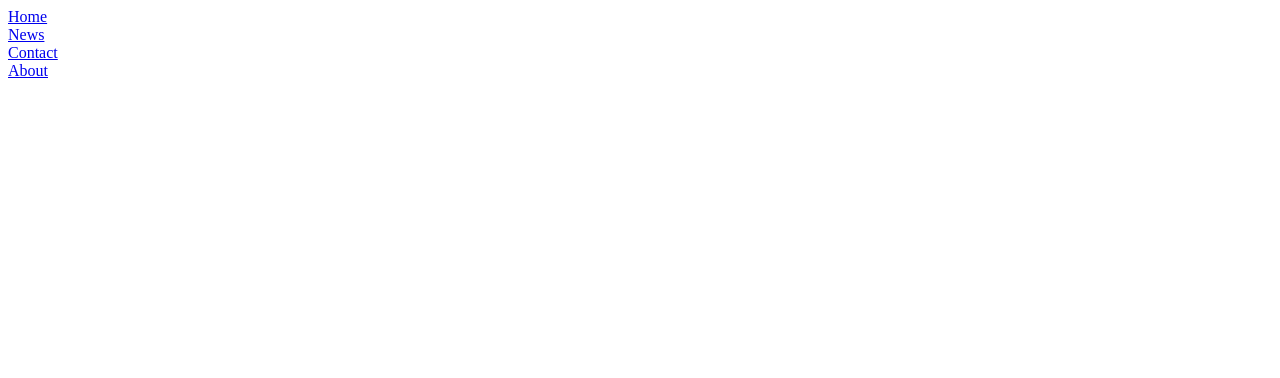
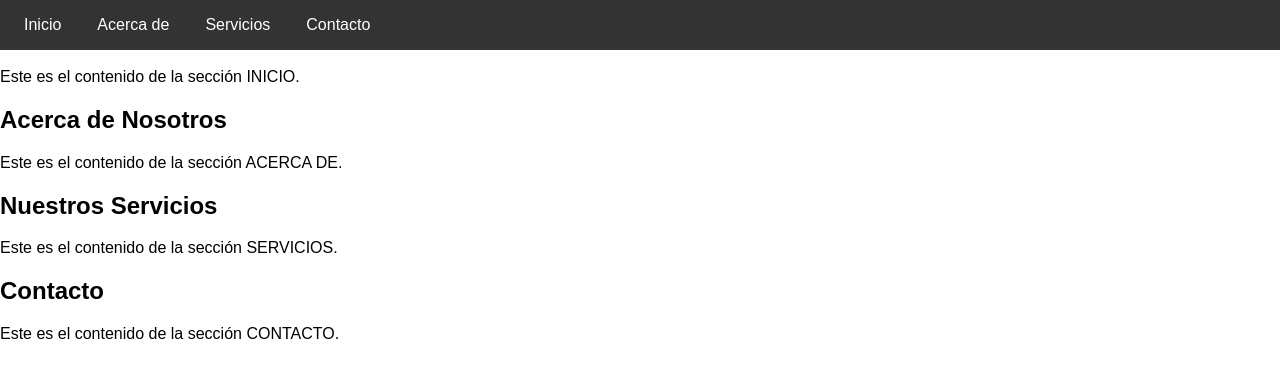
Before and after one commit to ErisGC/lab14, a plain HTML site: page Index.html in a window 1280 px wide. Drawn offline with Linux system fonts and the light colour scheme.

Commit message:
Comitando todo

```diff
--- a/Index.html
+++ b/Index.html
@@ -1,20 +1,52 @@
 <!DOCTYPE html>
-<html lang="en">
+<html lang="es">
 <head>
     <meta charset="UTF-8">
     <meta name="viewport" content="width=device-width, initial-scale=1.0">
-    <title>Document</title>
     <link rel="stylesheet" href="/Styles/Style.css">
+    <title>Página de Navegación</title>
 </head>
 <body>
-    <footer>
-        <ul>
-            <li><a href="default.asp">Home</a></li>
-            <li><a href="news.asp">News</a></li>
-            <li><a href="contact.asp">Contact</a></li>
-            <li><a href="about.asp">About</a></li>
-        </ul>
-    </footer>
+    <header>
+        <nav>
+            <ul id="nav-list">
+                <li><a href="#home">Inicio</a></li>
+                <li><a href="#about">Acerca de</a></li>
+                <li><a href="#services">Servicios</a></li>
+                <li><a href="#contact">Contacto</a></li>
+            </ul>
 
+            <!-- Botón de menú para pantallas pequeñas -->
+            <button id="nav-toggle" aria-label="Toggle navigation">
+                <img src="menu.png" width="60" height="70" alt="Menú">
+            </button>
+        </nav>
+    </header>
+    <main>
+        <!-- Sección Inicio -->
+        <section id="home">
+            <h1>Bienvenidos a nuestro sitio</h1>
+            <p>Este es el contenido de la sección INICIO.</p>
+        </section>
+
+        <!-- Sección Acerca de -->
+        <section id="about">
+            <h1>Acerca de Nosotros</h1>
+            <p>Este es el contenido de la sección ACERCA DE.</p>
+        </section>
+
+        <!-- Sección Servicios -->
+        <section id="services">
+            <h1>Nuestros Servicios</h1>
+            <p>Este es el contenido de la sección SERVICIOS.</p>
+        </section>
+
+        <!-- Sección Contacto -->
+        <section id="contact">
+            <h1>Contacto</h1>
+            <p>Este es el contenido de la sección CONTACTO.</p>
+        </section>
+    </main>
+    <script src="/Logic/script14.js"></script>
 </body>
 </html>
--- /dev/null
+++ b/Logic/script14.js
@@ -0,0 +1,6 @@
+// script14.js
+
+// Agrega un evento al botón de menú para abrir y cerrar el menú en pantallas pequeñas
+document.getElementById('nav-toggle').addEventListener('click', function() {
+    document.querySelector('nav').classList.toggle('nav-open'); // Alterna la clase 'nav-open'
+});
--- a/Styles/Style.css
+++ b/Styles/Style.css
@@ -1,5 +1,67 @@
-ul {
-    list-style-type: none;
-    margin: 0;
-    padding: 0;
+/* Estilos generales */
+body {
+  font-family: Arial, sans-serif; /* Define la fuente de la página */
+  margin: 0; /* Elimina el margen del cuerpo */
+  padding: 0; /* Elimina el relleno del cuerpo */
+}
+
+/* Estilos del header y barra de navegación */
+header {
+  background-color: #333;
+  position: fixed; /* Fija el header en la parte superior de la página */
+  top: 0;
+  width: 100%;
+  z-index: 1000;
+}
+
+nav {
+  display: flex;
+  align-items: center;
+  justify-content: space-between;
+  padding: 1em;
+}
+
+/* Lista de navegación */
+#nav-list {
+  list-style-type: none;
+  display: flex;
+  gap: 20px;
+  margin: 0;
+  padding: 0;
+}
+
+#nav-list li a {
+  color: white;
+  text-decoration: none;
+  padding: 0.5em;
+}
+
+/* Botón de menú para pantallas pequeñas */
+#nav-toggle {
+  display: none;
+  background: none;
+  border: none;
+  cursor: pointer;
+}
+
+/* Responsive para dispositivos móviles */
+@media (max-width: 768px) {
+  #nav-list {
+      display: none;
+      flex-direction: column;
+      gap: 0;
+      width: 100%;
+      background-color: #333;
+      position: absolute;
+      top: 100%;
+      left: 0;
   }
+
+  #nav-toggle {
+      display: block;
+  }
+
+  .nav-open #nav-list {
+      display: flex;
+  }
+}
```
